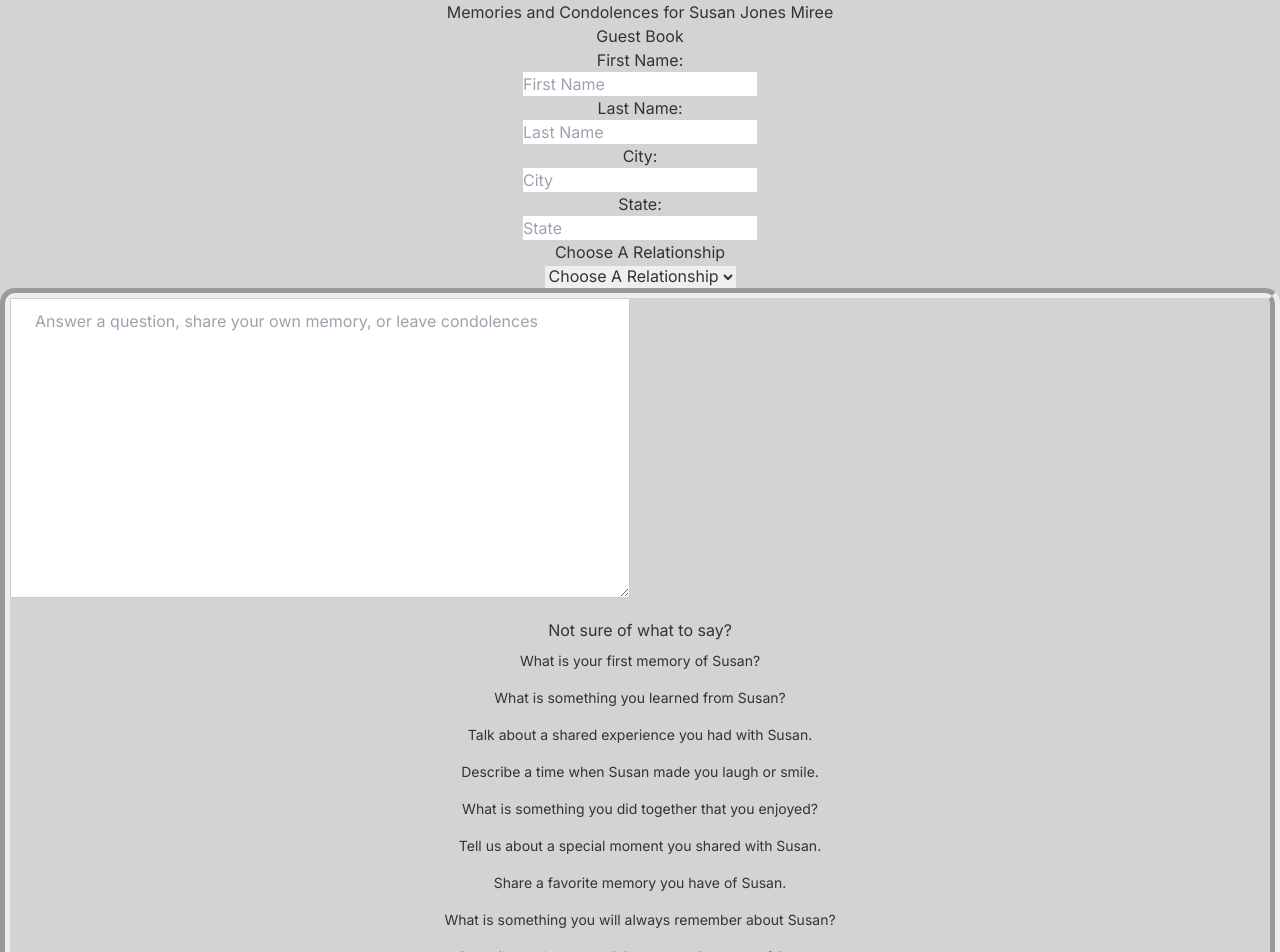
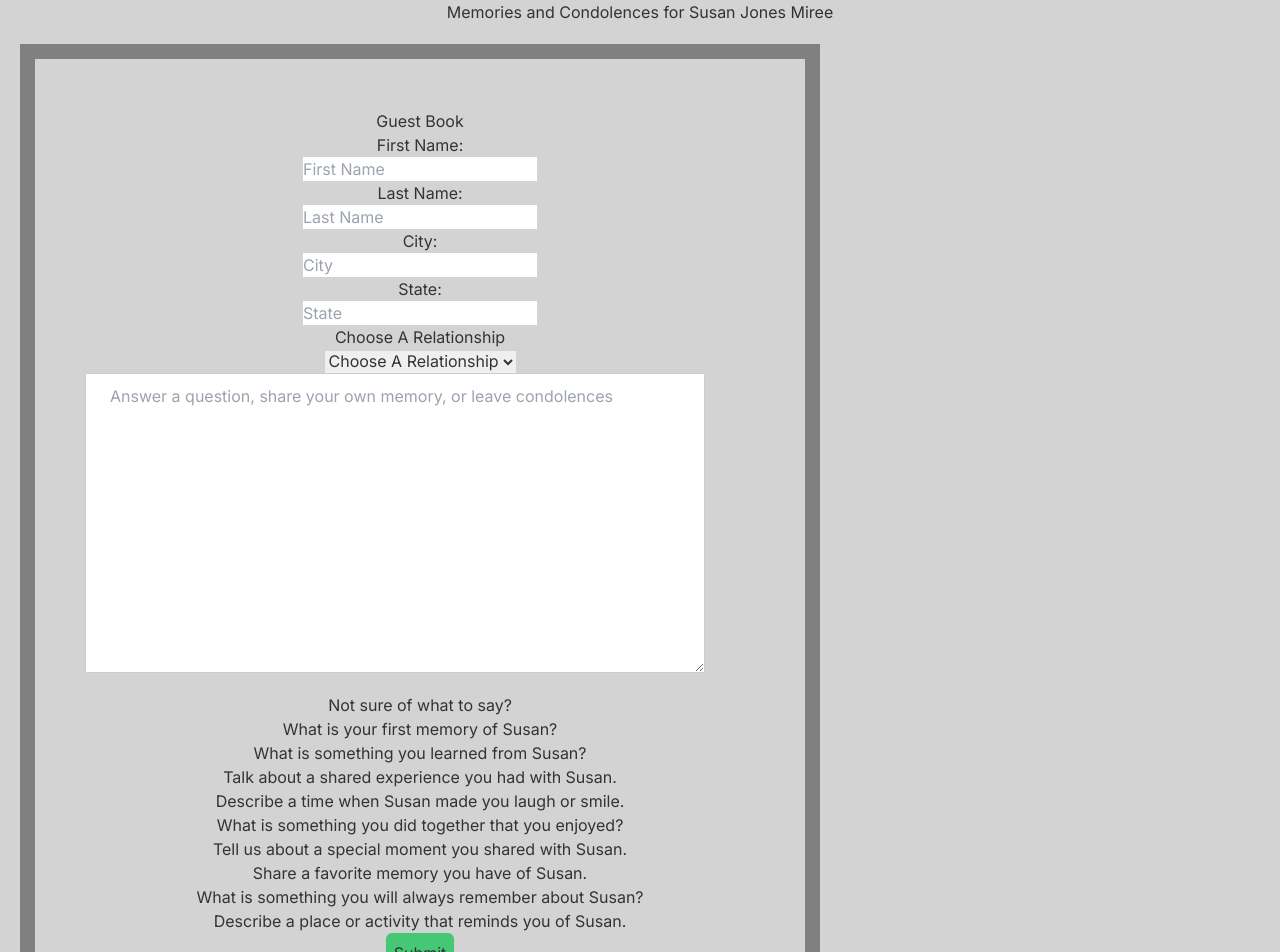
Before and after one commit to MrsKing2023/TRIBUTE-SJM, a Next.js app in the folder front-end/tribute-sjm-front/: page /condolences/guest-book in a window 1280 px wide. Shown: the top 952 px of the page. Built offline with nearby package versions, Linux system fonts and the light colour scheme; no server answers.

Commit message:
edits to guest book form

```diff
--- a/front-end/tribute-sjm-front/app/globals.css
+++ b/front-end/tribute-sjm-front/app/globals.css
@@ -54,6 +54,15 @@ body {
     border-radius: 15px;
     border: 10px groove;
     margin: auto;
+    background-color: lightgrey;
+}
+
+.guestformbox{
+  background-color: lightgrey;
+  width: 800px;
+  border: 15px solid grey;
+  padding: 50px;
+  margin: 20px;
 }
 
   .text-box {
--- a/front-end/tribute-sjm-front/components/condolences-admin/CondolencesForm.tsx
+++ b/front-end/tribute-sjm-front/components/condolences-admin/CondolencesForm.tsx
@@ -45,6 +45,7 @@ export default function CondolencesForm(props:any) {
     }
 
     return (
+
         <div className="flex justify-center">
             <form onSubmit={handleSubmit}>
                 <div>
@@ -91,6 +92,7 @@ export default function CondolencesForm(props:any) {
                     <textarea id="entry" name="entry" rows="5" cols="50" placeholder="What would you like to say about Susan?"></textarea>
                 </div>
 
+
                 <button className= "bg-green-500/80 p-2 rounded-md" type="submit">Submit</button>
 
             </form>
--- a/front-end/tribute-sjm-front/components/guest-book/GuestBookForm.tsx
+++ b/front-end/tribute-sjm-front/components/guest-book/GuestBookForm.tsx
@@ -35,8 +35,10 @@ const handleSubmit = async(event: any) => {
         })
     }
 
+
+
     return (
-        <div>
+        <div className="guestformbox">
         <form onSubmit={handleSubmit}>
             <h1>Guest Book </h1>
         <div>
@@ -79,22 +81,24 @@ const handleSubmit = async(event: any) => {
         </div>
 
         <div>
-        <div className="container">
+        <div className="slideshow-container">
             <textarea id="text" className="text-box" placeholder="Answer a question, share your own memory, or leave condolences"></textarea>
            <div className="suggestedEntries">Not sure of what to say? </div>
             <div className="slideshow">
-            <div className="slide">What is your first memory of Susan?</div>
-            <div className="slide">What is something you learned from Susan?</div>
-            <div className="slide">Talk about a shared experience you had with Susan.</div>
-            <div className="slide">Describe a time when Susan made you laugh or smile.</div>
-            <div className="slide">What is something you did together that you enjoyed?</div>
-            <div className="slide">Tell us about a special moment you shared with Susan.</div>
-            <div className="slide">Share a favorite memory you have of Susan.</div>
-            <div className="slide">What is something you will always remember about Susan?</div>
-            <div className="slide">Describe a place or activity that reminds you of Susan.</div>
+            <div className="mySlides">What is your first memory of Susan?</div>
+            <div className="mySlides">What is something you learned from Susan?</div>
+            <div className="mySlides">Talk about a shared experience you had with Susan.</div>
+            <div className="mySlides">Describe a time when Susan made you laugh or smile.</div>
+            <div className="mySlides">What is something you did together that you enjoyed?</div>
+            <div className="mySlides">Tell us about a special moment you shared with Susan.</div>
+            <div className="mySlides">Share a favorite memory you have of Susan.</div>
+            <div className="mySlides">What is something you will always remember about Susan?</div>
+            <div className="mySlides">Describe a place or activity that reminds you of Susan.</div>
         </div>
         </div>
         </div>
+
+
 
         <div>
 
```
